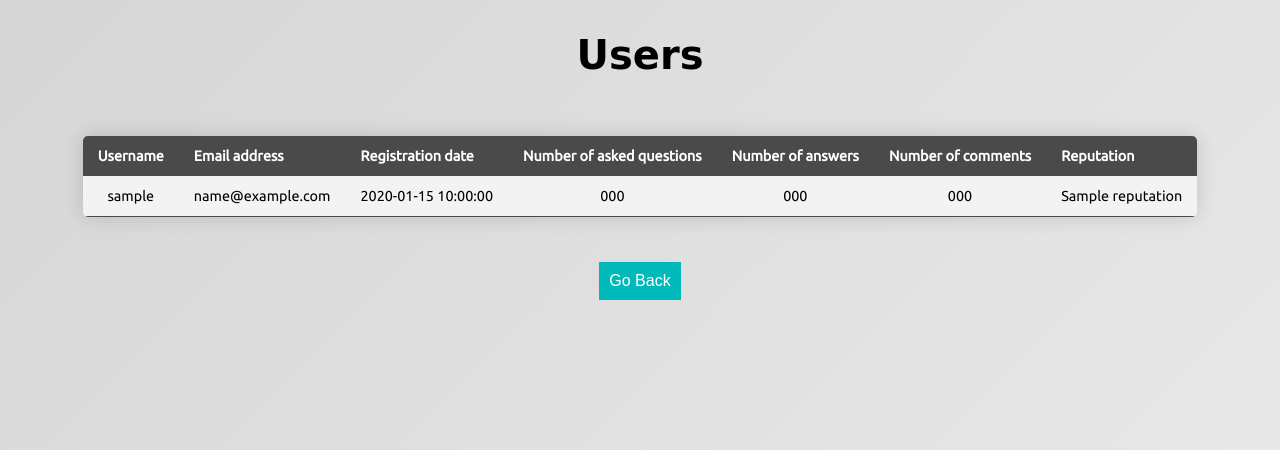
After one commit to CodecoolGlobal/ask-mate-3-python-xKeiro, a Flask app: template templates/users.html in a window 1280 px wide. The commit adds this page. Shown: the part 457-907 px from the top of the page. Run offline with Flask 2, Linux system fonts and the light colour scheme; the template is opened without the code that fills it: most values are stand-ins (such as "Sample title", 1, 10 or a date in 2020); some libraries are stand-ins or nearby versions; some web fonts are replaced.

Commit message:
List users

```diff
--- a/server.py
+++ b/server.py
@@ -291,6 +291,14 @@ def delete_comment(comment_id):
     return redirect(request.referrer)
 
 
+@app.route('/users')
+def user_list():
+    if 'user_id' in session:
+        users = data_manager.get_users()
+        return render_template('users.html', users=users)
+# The page is linked on the front page when logged in.
+# The page is not accessible without logging in.
+
 @app.route("/bonus-questions")
 def main():
     return render_template('bonus_questions.html', questions=SAMPLE_QUESTIONS)
--- a/static/main.css
+++ b/static/main.css
@@ -319,3 +319,46 @@ textarea {
     width: 300px;
     height: 150px;
 }
+
+
+
+.users{
+    display: flex;
+    justify-content: center;
+}
+.user-table{
+    border-collapse: collapse;
+    margin: 25px 0;
+    font-size: 0.9em;
+    font-family: 'Ubuntu', cursive;
+    minimum-width: 800px;
+    border-radius: 5px;
+    overflow: hidden;
+    box-shadow: 0 0 20px rgba(0,0,0,0.15);
+}
+
+.user-table thead tr{
+    background-color: #4a4a4a;
+    color: white;
+    text-align: left;
+    font-weight: bold;
+}
+
+.user-table th,
+.user-table td{
+    padding: 12px 15px;
+}
+
+.user-table tbody tr{
+    border-bottom: 1px solid #4a4a4a;
+    text-align: center;
+}
+
+.user-table tbody tr:nth-of-type(odd){
+    background-color: #f3f3f3;
+}
+
+.user-table tbody tr:nth-last-of-type{
+    border-bottom: 2px solid #4a4a4a;
+
+}
--- a/templates/banner.html
+++ b/templates/banner.html
@@ -19,6 +19,8 @@
 		<a class="active" href="/">Home</a>
 		<a href="/list">Questions</a>
 		<a href="/add-question">Add new Question</a>
+        <!-- users - should be only for logged in users!! -->
+        <a href="/users">Users</a>
 		<div class="search-container">
 			<form action="/search" method="POST">
 				<label for="search-question"></label>
--- /dev/null
+++ b/templates/users.html
@@ -0,0 +1,40 @@
+{% extends "banner.html" %}
+
+{% block content %}
+    <h2>Users</h2>
+
+        <div class="users">
+        <table class="user-table">
+            <thead>
+                <tr>
+                    <th>Username</th>
+                    <th>Email address</th>
+                    <th>Registration date</th>
+                    <th>Number of asked questions </th>
+                    <th>Number of answers </th>
+                    <th>Number of comments</th>
+                    <th>Reputation</th>
+
+                </tr>
+            </thead>
+            <tbody>
+                {% for user in users %}
+                <tr>
+                    <td>{{ user['username'] }}</td>
+                    <td>{{ user['email'] }}</td>
+                    <td>{{ user['registration_date'] }}</td>
+                    <td>{{ user['number_of_asked_questions'] }}</td>
+                    <td>{{ user['number_of_answers'] }}</td>
+                    <td>{{ user['number_of_comments'] }}</td>
+                    <td>{{ user['reputation'] }}</td>
+                </tr>
+                {% endfor %}
+            </tbody>
+        </table>
+
+
+
+        </div>
+
+	{% include 'footer.html' %}
+{% endblock %}
```
Also changed, not shown: data_manager.py (+13 -0 lines).
